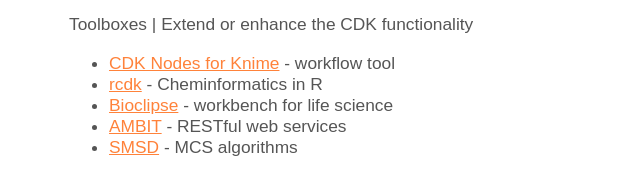
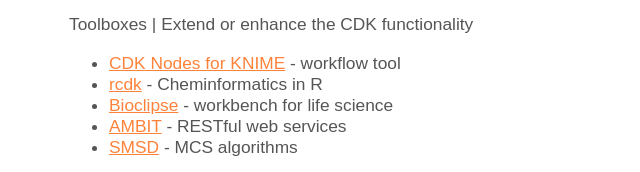
Before and after one commit to cdk/cdk.github.io, a plain HTML site: page index.html in a window 1280 px wide. Shown: the part 2705-2877 px from the top of the page, 201-841 px from the left. Drawn offline with Linux system fonts and the light colour scheme.

Commit message:
Update index.html

```diff
--- a/index.html
+++ b/index.html
@@ -207,7 +207,7 @@
       <ul>
         <li>
           <a href="https://tech.knime.org/community/cdk">CDK Nodes for
-          Knime</a> - workflow tool
+          KNIME</a> - workflow tool
         </li>
         <li>
           <a href=
```
